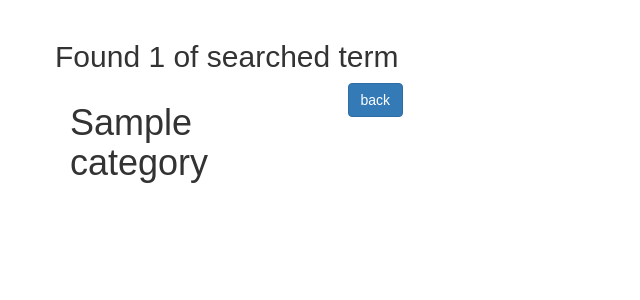
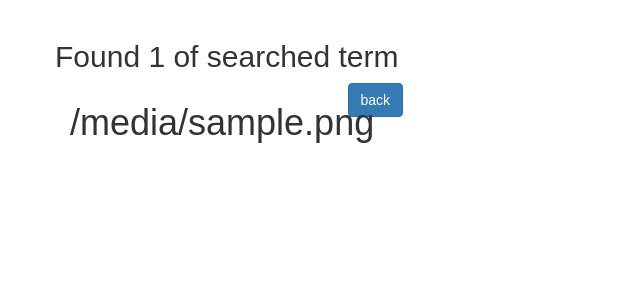
Before and after one commit to Tyra-hans/Urban-Gallery, a Django app: template urban/templates/search.html in a window 1280 px wide. Shown: the part 52-352 px from the top of the page, without its empty margins (0-640 px from the left). Run offline with Django 3.2, Linux system fonts and the light colour scheme; the template is opened without the code that fills it: most values are stand-ins (such as "Sample title", 1, 10 or a date in 2020); some libraries are stand-ins or nearby versions.

Commit message:
fixes search funtionality and display

```diff
--- a/urban/templates/search.html
+++ b/urban/templates/search.html
@@ -9,7 +9,7 @@
     {% for image_item in images %}
     <div class="col-sm-6 col-md-3">
 
-        <h1>{{image_item.category}}</h1>
+        <h1>{{image_item.image.url}}</h1>
     </div>
   {% endfor %}
 
```
